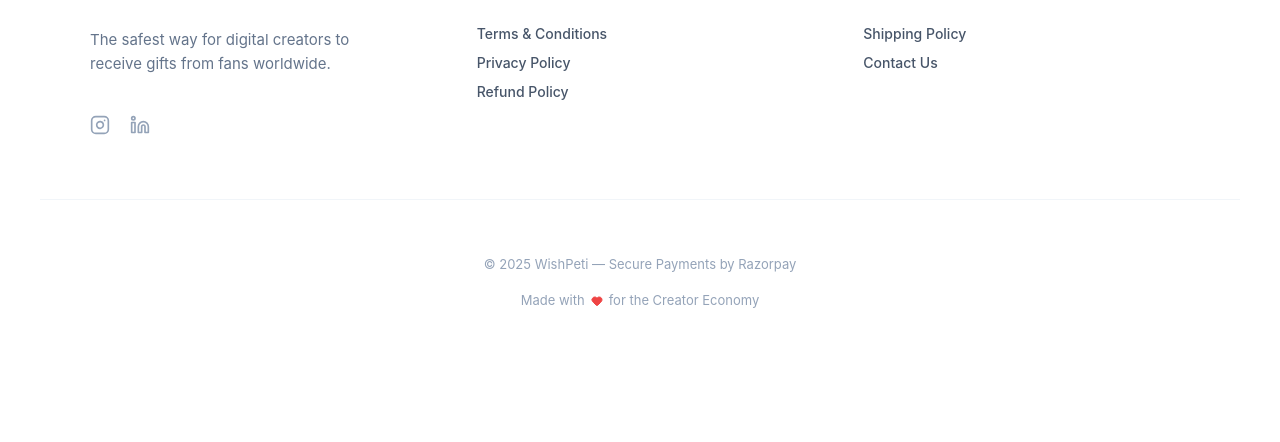
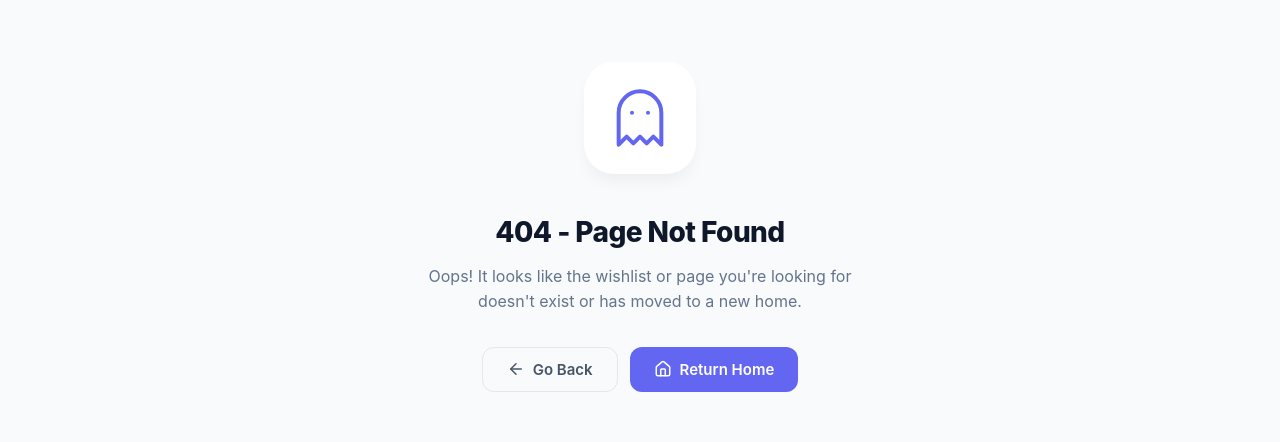
Before and after one commit to srujitha-wishpeti/wishpeti-staging, a React (Vite) app: page /notfound/404 in a window 1280 px wide. Shown: the part 193-635 px from the top of the page. Built offline with nearby package versions, Linux system fonts and the light colour scheme; no server answers.

Commit message:
set custom not found page to navigate back to home

```diff
--- a/src/app/routes.jsx
+++ b/src/app/routes.jsx
@@ -16,6 +16,7 @@
 import ScrollToTop from "../components/ScrollToTop";
 import ItemDetailView from '../pages/ItemDetailView';
 import CookieBanner from '../components/CookieBanner';
+import NotFoundPage from '../pages/NotFoundPage';
 
 export default function AppRoutes() {
   const { session, loading } = useAuth();
@@ -76,6 +77,7 @@
       />
 
       <Route path="/wishlist" element={<Navigate to={session ? "/dashboard" : "/"} />} />
+      <Route path="*" element={<NotFoundPage />} />
 
       {/* LEGAL & POLICY ROUTES (Razorpay Compliant) */}
       <Route
--- /dev/null
+++ b/src/pages/NotFoundPage.jsx
@@ -0,0 +1,117 @@
+import React from 'react';
+import { useNavigate } from 'react-router-dom';
+import { Home, ArrowLeft, Ghost } from 'lucide-react';
+
+export default function NotFoundPage() {
+  const navigate = useNavigate();
+
+  return (
+    <div style={styles.container}>
+      <div style={styles.content}>
+        {/* Visual Element */}
+        <div style={styles.iconWrapper}>
+          <Ghost size={64} color="#6366f1" strokeWidth={1.5} />
+        </div>
+
+        {/* Text Content */}
+        <h1 style={styles.title}>404 - Page Not Found</h1>
+        <p style={styles.text}>
+          Oops! It looks like the wishlist or page you're looking for doesn't exist or has moved to a new home.
+        </p>
+
+        {/* Actions */}
+        <div style={styles.buttonGroup}>
+          <button
+            onClick={() => navigate(-1)}
+            style={styles.secondaryButton}
+            onMouseOver={(e) => e.currentTarget.style.backgroundColor = '#f1f5f9'}
+            onMouseOut={(e) => e.currentTarget.style.backgroundColor = 'transparent'}
+          >
+            <ArrowLeft size={18} />
+            Go Back
+          </button>
+
+          <button
+            onClick={() => navigate('/')}
+            style={styles.primaryButton}
+            onMouseOver={(e) => e.currentTarget.style.backgroundColor = '#4f46e5'}
+            onMouseOut={(e) => e.currentTarget.style.backgroundColor = '#6366f1'}
+          >
+            <Home size={18} />
+            Return Home
+          </button>
+        </div>
+      </div>
+    </div>
+  );
+}
+
+const styles = {
+  container: {
+    display: 'flex',
+    alignItems: 'center',
+    justifyContent: 'center',
+    minHeight: '80vh',
+    padding: '20px',
+    textAlign: 'center',
+    backgroundColor: '#f8fafc',
+  },
+  content: {
+    maxWidth: '450px',
+    width: '100%',
+  },
+  iconWrapper: {
+    marginBottom: '24px',
+    display: 'inline-flex',
+    padding: '24px',
+    borderRadius: '30px',
+    backgroundColor: 'white',
+    boxShadow: '0 10px 15px -3px rgba(0, 0, 0, 0.05)',
+  },
+  title: {
+    fontSize: '28px',
+    fontWeight: '800',
+    color: '#0f172a',
+    marginBottom: '12px',
+    letterSpacing: '-0.02em',
+  },
+  text: {
+    fontSize: '16px',
+    color: '#64748b',
+    lineHeight: '1.6',
+    marginBottom: '32px',
+  },
+  buttonGroup: {
+    display: 'flex',
+    gap: '12px',
+    justifyContent: 'center',
+  },
+  primaryButton: {
+    display: 'flex',
+    alignItems: 'center',
+    gap: '8px',
+    backgroundColor: '#6366f1',
+    color: 'white',
+    border: 'none',
+    padding: '12px 24px',
+    borderRadius: '12px',
+    fontSize: '15px',
+    fontWeight: '600',
+    cursor: 'pointer',
+    transition: 'all 0.2s ease',
+  },
+  secondaryButton: {
+    display: 'flex',
+    alignItems: 'center',
+    gap: '8px',
+    backgroundColor: 'transparent',
+    color: '#475569',
+    border: '1px solid #e2e8f0',
+    padding: '12px 24px',
+    borderRadius: '12px',
+    fontSize: '15px',
+    fontWeight: '600',
+    cursor: 'pointer',
+    transition: 'all 0.2s ease',
+  }
+};
--- a/src/pages/WishlistPage.jsx
+++ b/src/pages/WishlistPage.jsx
@@ -239,6 +239,9 @@
             await fetchPaginatedItems(profileData.id, isInitial);
         } else {
             setProfile(null);
+            setLoading(false);
+            navigate('/notfound/404', { replace: true });
+            return;
         }
     } catch (err) {
         console.error('Fetch Error:', err);
```
